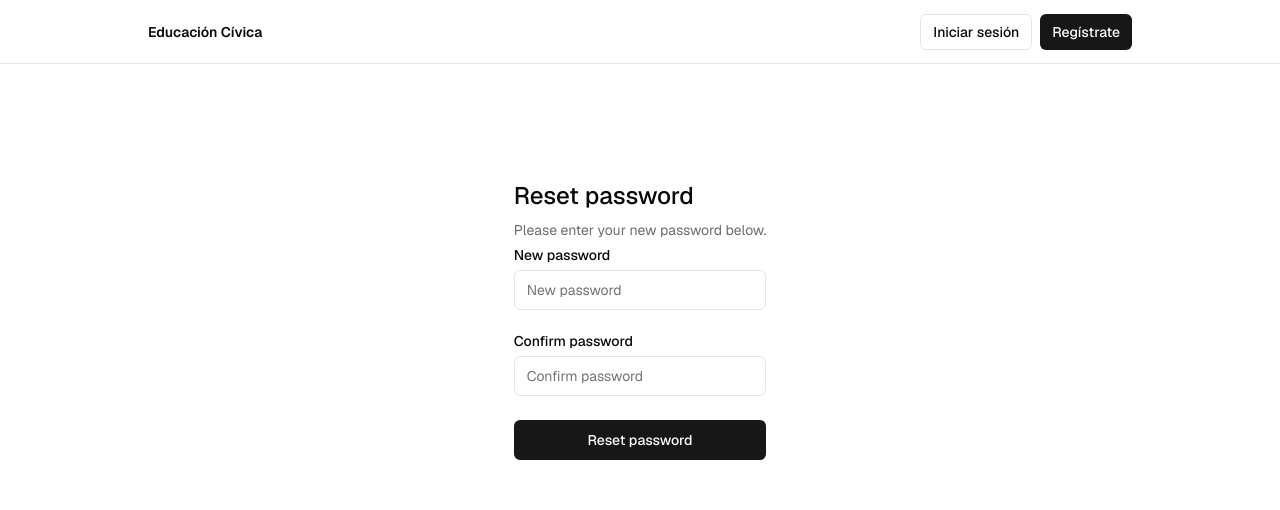
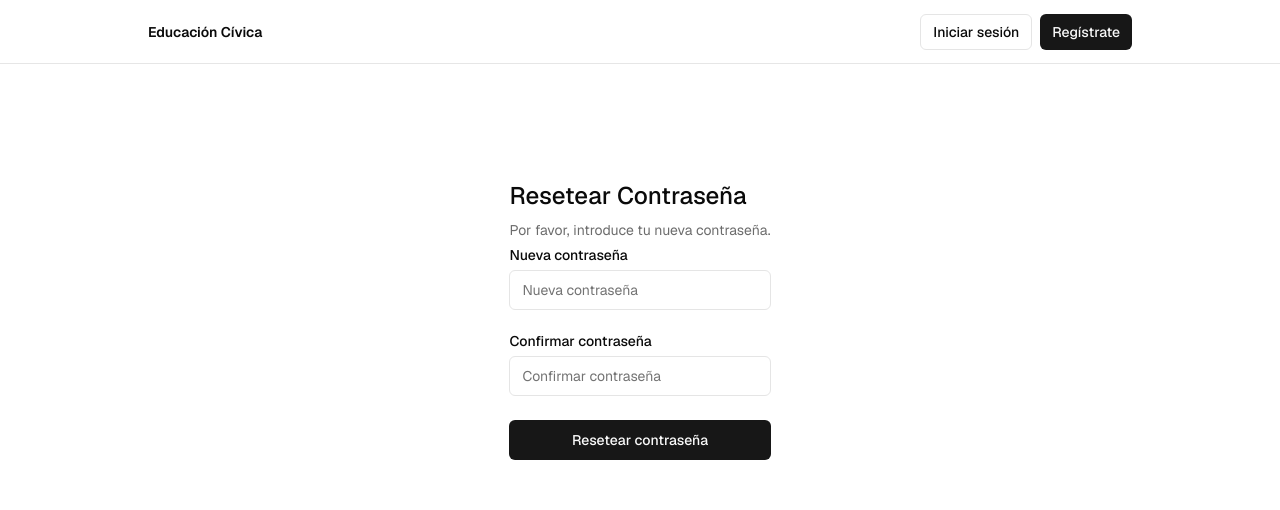
Before and after one commit to pedro-donoso/educacion-civica, a Next.js app: page /protected/reset-password in a window 1280 px wide. Shown: the top 510 px of the page. Built offline with nearby package versions, Linux system fonts and the light colour scheme; no server answers.

Commit message:
traduzco

```diff
--- a/app/auth/callback/route.ts
+++ b/app/auth/callback/route.ts
@@ -2,9 +2,7 @@ import { createClient } from "@/utils/supabase/server";
 import { NextResponse } from "next/server";
 
 export async function GET(request: Request) {
-  // The `/auth/callback` route is required for the server-side auth flow implemented
-  // by the SSR package. It exchanges an auth code for the user's session.
-  // https://supabase.com/docs/guides/auth/server-side/nextjs
+
   const requestUrl = new URL(request.url);
   const code = requestUrl.searchParams.get("code");
   const origin = requestUrl.origin;
@@ -19,6 +17,5 @@ export async function GET(request: Request) {
     return NextResponse.redirect(`${origin}${redirectTo}`);
   }
 
-  // URL to redirect to after sign up process completes
   return NextResponse.redirect(`${origin}/protected`);
 }
--- a/app/protected/reset-password/page.tsx
+++ b/app/protected/reset-password/page.tsx
@@ -10,26 +10,26 @@ export default async function ResetPassword(props: {
   const searchParams = await props.searchParams;
   return (
     <form className="flex flex-col w-full max-w-md p-4 gap-2 [&>input]:mb-4">
-      <h1 className="text-2xl font-medium">Reset password</h1>
+      <h1 className="text-2xl font-medium">Resetear Contraseña</h1>
       <p className="text-sm text-foreground/60">
-        Please enter your new password below.
+        Por favor, introduce tu nueva contraseña.
       </p>
-      <Label htmlFor="password">New password</Label>
+      <Label htmlFor="password">Nueva contraseña</Label>
       <Input
         type="password"
         name="password"
-        placeholder="New password"
+        placeholder="Nueva contraseña"
         required
       />
-      <Label htmlFor="confirmPassword">Confirm password</Label>
+      <Label htmlFor="confirmPassword">Confirmar contraseña</Label>
       <Input
         type="password"
         name="confirmPassword"
-        placeholder="Confirm password"
+        placeholder="Confirmar contraseña"
         required
       />
       <SubmitButton formAction={resetPasswordAction}>
-        Reset password
+        Resetear contraseña
       </SubmitButton>
       <FormMessage message={searchParams} />
     </form>
```
